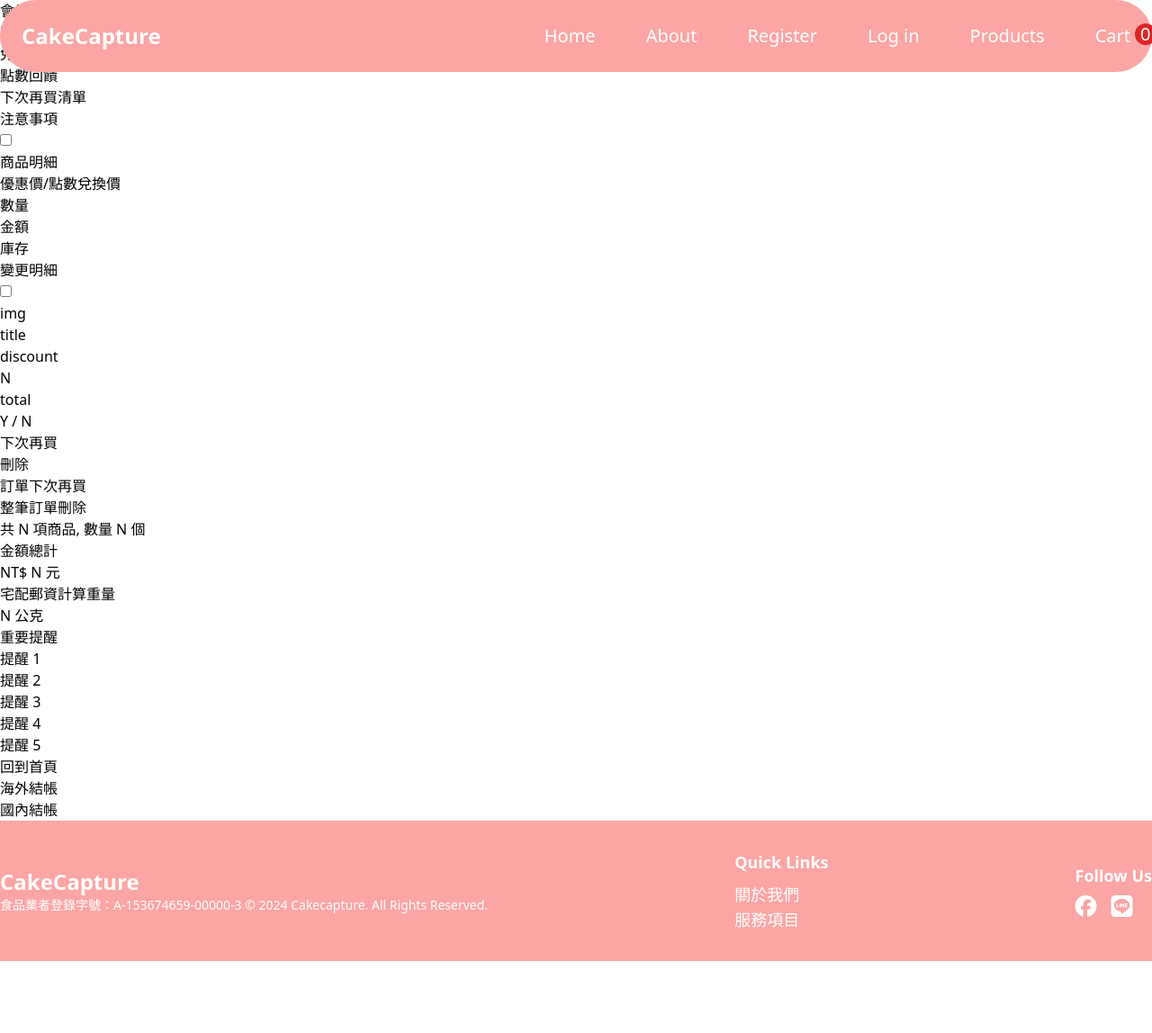
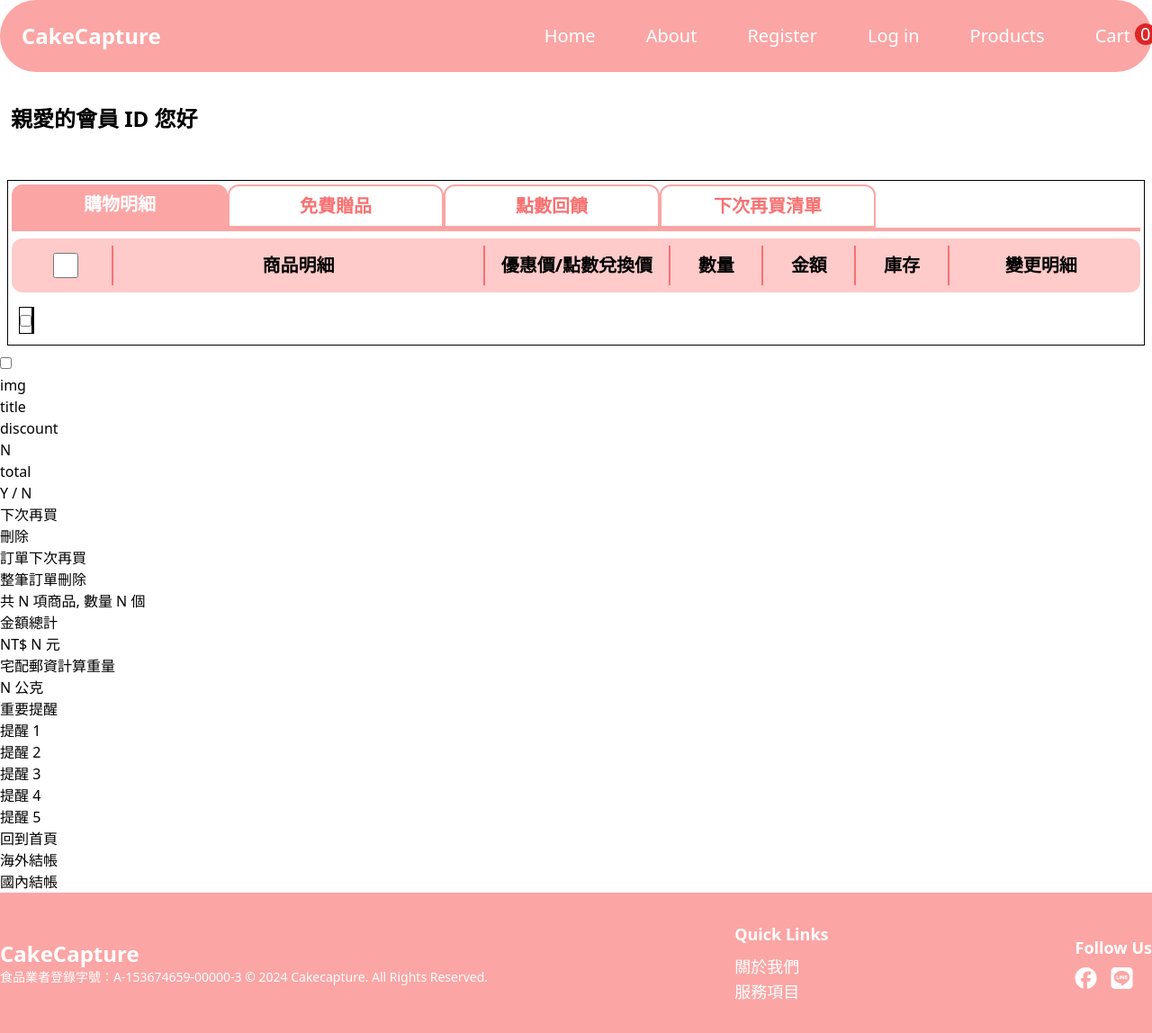
Before and after one commit to x10akd/CakeCapture, a Django app: page /cart/list in a window 1280 px wide. Shown: the whole page at 90% size. Before the commit the page ends 1068 px from the top, so only its background shows below. Run offline with Django 5.2, Linux system fonts and the light colour scheme; style sheets or scripts are compiled from the project's sources; some libraries are stand-ins or nearby versions.

Commit message:
WIP cart_list.html

```diff
--- a/templates/pages/cart_list.html
+++ b/templates/pages/cart_list.html
@@ -1,62 +1,142 @@
 {% extends 'shared/base.html' %}
 {% block content %}
-<div class="cart-container">
+<!-- container -->
+<div class="mt-28 w-full">
   <!-- section-title -->
-    <div class="section-title">
-        <p>會員 id 您好</p>
+  <div class="m-2 p-1 text-2xl font-semibold">
+    <p>親愛的會員 ID 您好</p>
   </div>
   <!-- section-order -->
-    <form method="POST" action="#" class="section-order">
+  <div class="mt-12 m-2 p-1 text-center text-xl font-semibold border border-black">
     <!-- order-tag -->
-        <div class="order-tag">
-            <div class="title-tag">
-                <div class="main-tag">
-                    <a href="#"><h3>購物明細</h3></a>
+    <div class="flex">
+      <div class="w-60 rounded-t-xl p-2 bg-red-300 text-white">
+        <h3>購物明細</h3>
       </div>
-                <div class="tag-02">
-                    <a href="#"><h3>免費贈品</h3></a>
+      <div class="w-60 rounded-t-xl p-2 bg-white border-2 border-red-300 text-red-400">
+        <h3>免費贈品</h3>
       </div>
-                <div class="tag-03">
-                    <a href="#"><h3>點數回饋</h3></a>
+      <div class="w-60 rounded-t-xl p-2 bg-white border-2 border-red-300 text-red-400">
+        <h3>點數回饋</h3>
       </div>
-                <div class="tag-04">
-                    <a href="#"><h3>下次再買清單</h3></a>
-                </div>
-                <div class="tag-05">
-                    <a href="#"><h3>注意事項</h3></a>
+      <div class="w-60 rounded-t-xl p-2 bg-white border-2 border-red-300 text-red-400">
+        <h3>下次再買清單</h3>
       </div>
     </div>
+    <span class="block w-full h-1 bg-red-300"></span>
+    <!-- order-header -->
+    <div class="flex mt-2 p-2 bg-red-200 text-xl rounded-xl">
+      <div class="w-1/12 p-2 text-center">
+        <input type="checkbox" class="block m-auto w-7 h-7 p-2">
       </div>
-        <span class="underline"></span>
+      <div class="w-1/3 p-2 border-l-2 border-red-400">
+        <p>商品明細</p>
+      </div>
+      <div class="w-1/6 p-2 border-l-2 border-red-400">
+        <p>優惠價/點數兌換價</p>
+      </div>
+      <div class="w-1/12 p-2 border-l-2 border-red-400">
+        <p>數量</p>
+      </div>
+      <div class="w-1/12 p-2 border-l-2 border-red-400">
+        <p>金額</p>
+      </div>
+      <div class="w-1/12 p-2 border-l-2 border-red-400">
+        <p>庫存</p>
+      </div>
+      <div class="w-1/6 p-2 border-l-2 border-red-400">
+        <p>變更明細</p>
+      </div>
+    </div>
+
+    <!-- order-list -->
+    <div class="flex mt-2 p-2 ">
+      <div class="border border-black">
+        <input type="checkbox" class="flex-col m-auto">
+      </div>
+      <div class="border border-black">
+        <div class="w-1/12 h-1/6">
+          <a href="#" class="w-full"></a>
+        </div>
+      </div>
+
+    </div>
+
+
+
+
+
+
+
+
+
+
+  </div>
+
+
+
+
+
+
+
+
+
+
+
+
+
+
+
+
+
+
+
+
+
+</div>
+
+
+
+
+
+
+
+
+
+
+
+<div class="cart-container">
+
+    <!-- section-order -->
+    <form method="POST" action="#" class="section-order">
+
         <!-- order-header -->
         <div class="order-header">
             <div class="header-checkbox">
-                <input type="checkbox">
+                <input type="checkbox" />
             </div>
             <div class="header-detail">
-                <p>商品明細</p>
+
             </div>
             <div class="header-coupon">
-                <p>優惠價/點數兌換價</p>
+
             </div>
             <div class="header-number">
-                <p>數量</p>
+
             </div>
             <div class="header-total">
-                <p>金額</p>
+
             </div>
             <div class="header-storage">
-                <p>庫存</p>
+
             </div>
             <div class="header-option">
-                <p>變更明細</p>
+
             </div>
         </div>
         <!-- order-body -->
         <div class="order-item">
-            <div class="item-checkbox">
-                <input type="checkbox">
-            </div>
+
             <div class="item-product">
                 <div class="product-img">
                     <a href="#">img</a>
```
Lines whose indentation alone changed are shown as unchanged.
